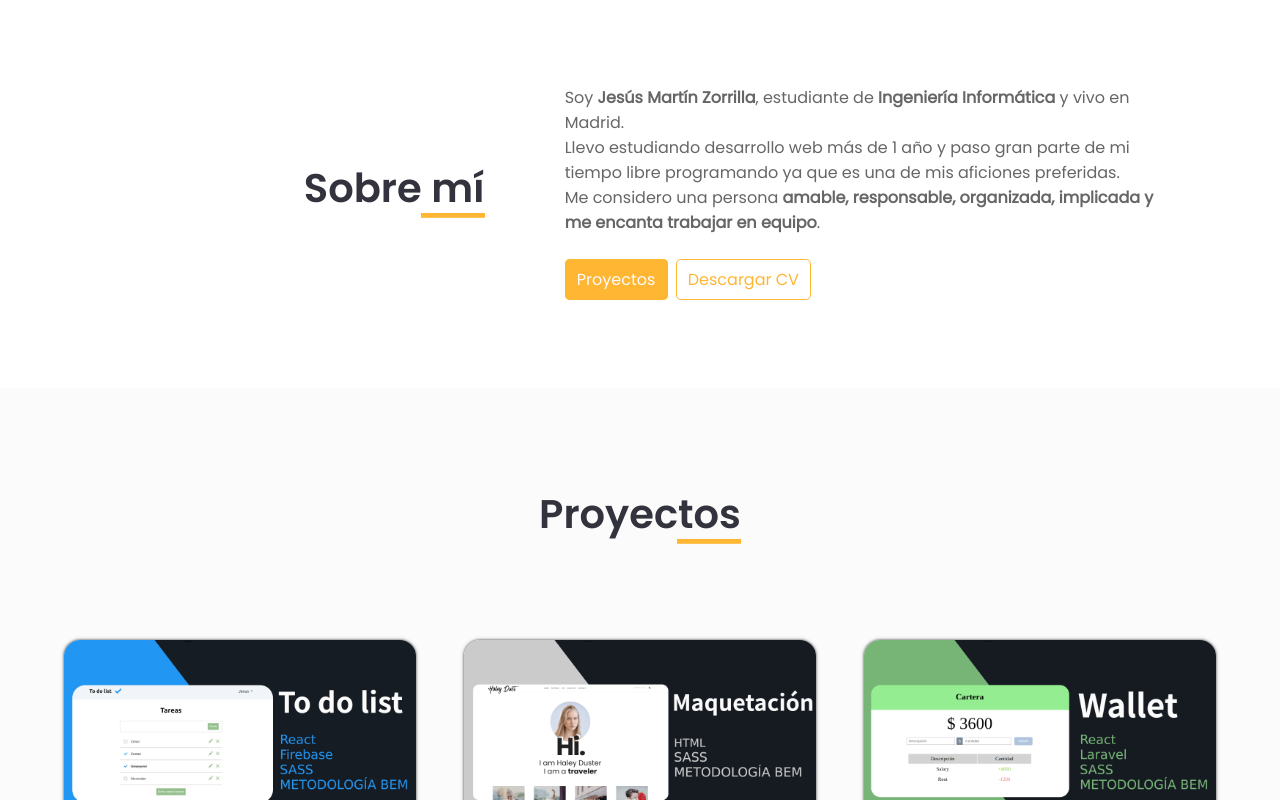
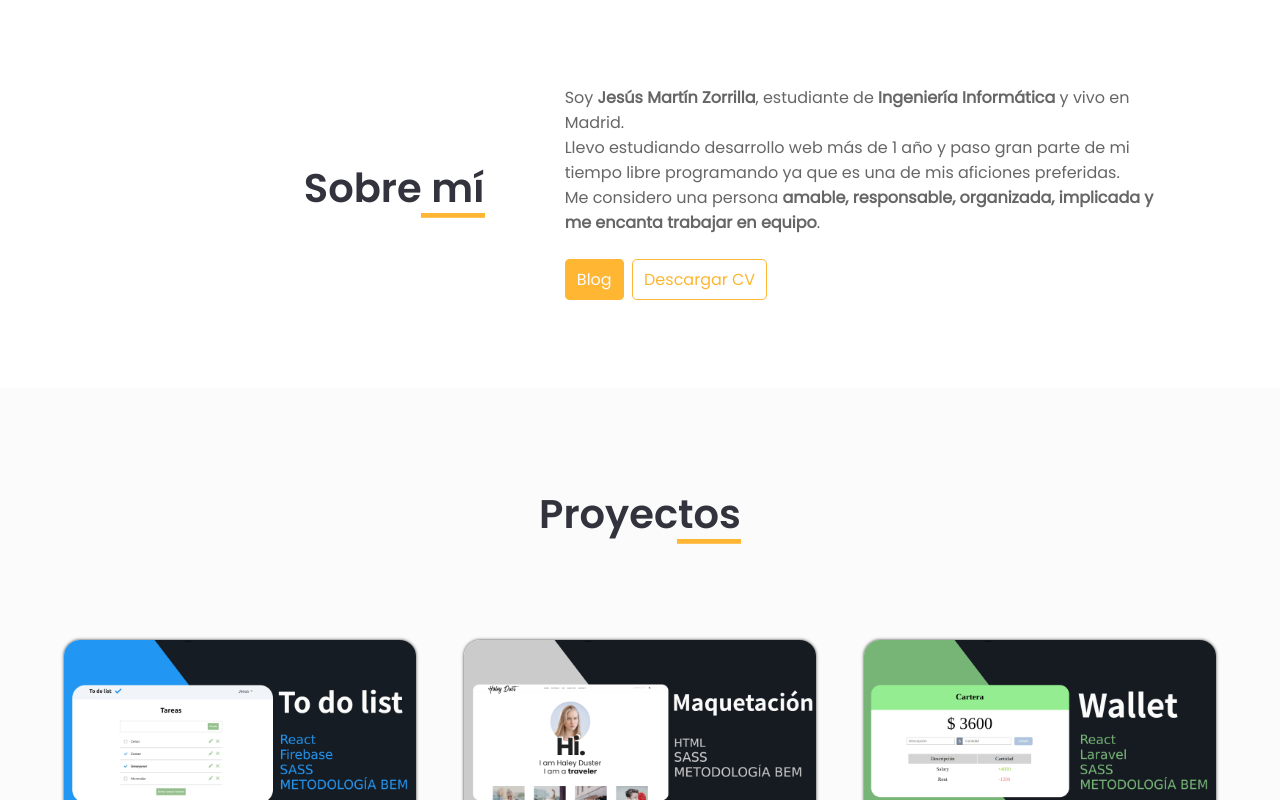
Before and after one commit to jesusmarzor/portfolio_react_back, a React (Create React App) app: page / in a window 1280 px wide. Shown: the part 718-1518 px from the top of the page. Built offline with nearby package versions, Linux system fonts and the light colour scheme; no server answers.

Commit message:
Añadir blog

```diff
--- a/src/components/About/index.jsx
+++ b/src/components/About/index.jsx
@@ -1,7 +1,7 @@
 import React from "react";
 import { Element } from "react-scroll";
 import cv from "assets/CV/CV-Jesus-Martin.pdf";
-import Button from "components/Features/Button";
+import Button from "components/ui/Button";
 import useMenu from "hooks/useMenu";
 import "./styles.scss";
 
@@ -17,7 +17,7 @@ export function About(){
                 <p className="content__p">Llevo estudiando desarrollo web más de 1 año y paso gran parte de mi tiempo libre programando ya que es una de mis aficiones preferidas.</p>
                 <p className="content__p">Me considero una persona <strong>amable, responsable, organizada, implicada y me encanta trabajar en equipo</strong>.</p>
                 <div className="content__buttons">
-                    <Button label="a" to="https://github.com/jesusmarzor">Proyectos</Button>
+                    <Button label="a" to="https://blog.jesusmarzor.com">Blog</Button>
                     <Button label="download" download="CV-Jesus-Martin" to={cv} inverse={true} >Descargar CV</Button>
                 </div>
             </div>
--- a/src/components/Contact/Form/index.jsx
+++ b/src/components/Contact/Form/index.jsx
@@ -1,5 +1,5 @@
 import React from "react";
-import Button from "components/Features/Button";
+import Button from "components/ui/Button";
 import Input from "components/Contact/Form/Input";
 import Message from "components/Contact/Form/Message";
 import useFormspree from "hooks/useFormspree";
--- a/src/components/Home/Introduce/index.jsx
+++ b/src/components/Home/Introduce/index.jsx
@@ -1,4 +1,4 @@
-import Button from "components/Features/Button";
+import Button from "components/ui/Button";
 import React from "react";
 import "./styles.scss";
 
--- a/src/components/Projects/Project/index.jsx
+++ b/src/components/Projects/Project/index.jsx
@@ -2,7 +2,7 @@ import React from "react";
 import toDoList from "assets/img/to-do-list.webp";
 import haleyDust from "assets/img/haley-dust.webp";
 import wallet from "assets/img/wallet.webp";
-import Button from "components/Features/Button";
+import Button from "components/ui/Button";
 import "./styles.scss";
 
 function Project({project}){
--- a/src/components/Features/Button/index.jsx
+++ b/src/components/ui/Button/index.jsx
@@ -1,6 +1,6 @@
 import React from "react";
 import { Link } from "react-scroll";
-import { Spinner } from "components/Features/Spinner";
+import { Spinner } from "components/ui/Spinner";
 import "./styles.scss";
 
 function Button({label, to, inverse = false, download, disabled=false, children}){
```
Also changed, not shown: src/components/ui/Button/styles.scss (renamed from src/components/Features/Button/styles.scss), src/components/ui/Spinner/index.jsx (renamed from src/components/Features/Spinner/index.jsx), src/components/ui/Spinner/styles.scss (renamed from src/components/Features/Spinner/styles.scss).
